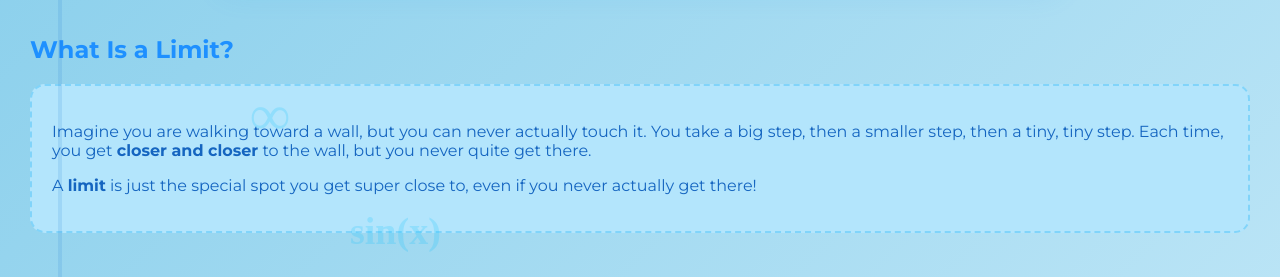
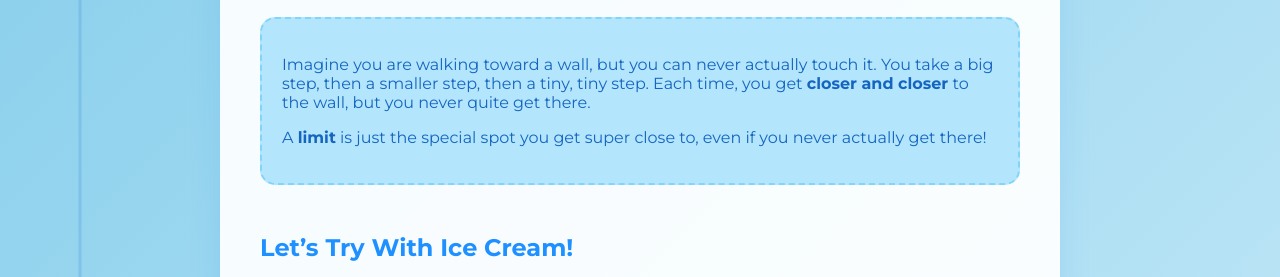
Before and after one commit to AdithyanandGujja/conceptoflimits, a plain HTML site: page index.html in a window 1280 px wide. Shown: the part 236-513 px from the top of the page. Drawn offline with Linux system fonts and the light colour scheme.

Commit message:
Update index.html

```diff
--- a/index.html
+++ b/index.html
@@ -8,15 +8,14 @@
       font-family: 'Montserrat', Arial, sans-serif;
       margin: 0;
       min-height: 100vh;
-      padding: 0 30px;
+      background: linear-gradient(135deg, #87CEEB 0%, #e1f5fe 100%);
       color: #1565C0;
       position: relative;
       overflow-x: hidden;
-      background: linear-gradient(135deg, #87CEEB 0%, #e1f5fe 100%);
     }
-    #calculusBg {
+    #limitCanvas {
       position: fixed;
-      left: 0; top: 0;
+      top: 0; left: 0;
       width: 100vw;
       height: 100vh;
       z-index: 0;
@@ -25,11 +24,11 @@
     .content {
       position: relative;
       z-index: 2;
-      background: rgba(255,255,255,0.88);
-      border-radius: 12px;
+      background: rgba(255,255,255,0.92);
+      border-radius: 14px;
       margin: 40px auto;
       max-width: 760px;
-      box-shadow: 0 6px 32px rgba(33,150,243,0.09);
+      box-shadow: 0 6px 32px rgba(33,150,243,0.13);
       padding: 40px;
     }
     h1 {
@@ -65,10 +64,9 @@
   </style>
 </head>
 <body>
-  <canvas id="calculusBg"></canvas>
+  <canvas id="limitCanvas"></canvas>
   <div class="content">
     <h1>🍦 Welcome to Limit Land! 🍦</h1>
-  </div>
     <h2>What Is a Limit?</h2>
     <div class="fun-box">
       <p>Imagine you are walking toward a wall, but you can never actually touch it. You take a big step, then a smaller step, then a tiny, tiny step. Each time, you get <b>closer and closer</b> to the wall, but you never quite get there.</p>
@@ -117,108 +115,115 @@
   </div>
   <script>
     function resizeCanvas() {
-      const canvas = document.getElementById('calculusBg');
+      const canvas = document.getElementById('limitCanvas');
       canvas.width = window.innerWidth;
       canvas.height = window.innerHeight;
     }
     window.addEventListener('resize', resizeCanvas);
     resizeCanvas();
 
-    const canvas = document.getElementById('calculusBg');
+    const canvas = document.getElementById('limitCanvas');
     const ctx = canvas.getContext('2d');
 
-    // Animated math symbols
-    const symbols = [
-      {text: '∫', x: 120, y: 100, size: 68, dx: 0.6, dy: 0.2, color: "#1976D2"},
-      {text: '∞', x: 400, y: 250, size: 56, dx: -0.5, dy: 0.4, color: "#00BFFF"},
-      {text: 'lim', x: 900, y: 160, size: 44, dx: 0.4, dy: -0.7, color: "#1E90FF"},
-      {text: 'd/dx', x: 700, y: 520, size: 41, dx: -0.6, dy: 0.3, color: "#1976D2"},
-      {text: 'sin(x)', x: 200, y: 600, size: 38, dx: 0.5, dy: -0.4, color: "#00BFFF"},
-      {text: '→', x: 600, y: 400, size: 42, dx: 0.3, dy: 0.5, color: "#1E90FF"},
-    ];
+    // Animation variables
+    const margin = 80;
+    const W = () => canvas.width;
+    const H = () => canvas.height;
+    const curveColor = "#1E90FF";
+    const movingDotColor = "#FFD600";
+    const limitDotColor = "#D72660";
+    const tangentColor = "#43A047";
 
-    // For tangent animation
-    let tangentPos = 0;
-    let tangentDir = 1;
+    let t = 0; // Animation parameter
 
     function animate() {
-      ctx.clearRect(0, 0, canvas.width, canvas.height);
+      ctx.clearRect(0, 0, W(), H());
 
       // Draw axes
       ctx.save();
-      ctx.globalAlpha = 0.13;
+      ctx.globalAlpha = 0.18;
       ctx.strokeStyle = "#1976D2";
-      ctx.lineWidth = 4;
+      ctx.lineWidth = 3;
       ctx.beginPath();
-      ctx.moveTo(60, canvas.height - 80);
-      ctx.lineTo(canvas.width - 60, canvas.height - 80);
-      ctx.moveTo(60, canvas.height - 80);
-      ctx.lineTo(60, 80);
+      ctx.moveTo(margin, H()-margin);
+      ctx.lineTo(W()-margin, H()-margin);
+      ctx.moveTo(margin, H()-margin);
+      ctx.lineTo(margin, margin);
       ctx.stroke();
       ctx.restore();
 
-      // Sine wave
+      // Draw curve: y = sin(x)
       ctx.save();
-      ctx.globalAlpha = 0.25;
-      ctx.strokeStyle = "#00BFFF";
-      ctx.lineWidth = 7;
+      ctx.globalAlpha = 0.35;
+      ctx.strokeStyle = curveColor;
+      ctx.lineWidth = 4;
       ctx.beginPath();
-      for (let x = 60; x < canvas.width - 60; x += 2) {
-        let angle = (x - 60) / 180 * Math.PI + (Date.now()/800);
-        let y = canvas.height - 80 - Math.sin(angle) * 70;
-        if (x === 60) ctx.moveTo(x, y);
-        else ctx.lineTo(x, y);
+      let scaleX = (W() - margin*2)/5; // 0 to 5
+      let scaleY = 120;
+      for(let x=0; x<=5; x+=0.01) {
+        let px = margin + x*scaleX;
+        let py = H()-margin - Math.sin(x)*scaleY;
+        if(x === 0) ctx.moveTo(px, py);
+        else ctx.lineTo(px, py);
       }
       ctx.stroke();
       ctx.restore();
 
-      // Tangent line approaching sine curve
-      tangentPos += tangentDir * 2;
-      if (tangentPos > canvas.width - 260 || tangentPos < 60) tangentDir *= -1;
-      let tx = tangentPos;
-      let tangle = (tx - 60) / 180 * Math.PI + (Date.now()/800);
-      let ty = canvas.height - 80 - Math.sin(tangle) * 70;
+      // Animate moving dot approaching limit point at x = 2
+      let animX = margin + (2 + Math.exp(-t/2)) * scaleX; // approaches x=2
+      let animY = H()-margin - Math.sin(2 + Math.exp(-t/2))*scaleY;
 
-      // Draw tangent
+      // Limit point
+      let limitX = margin + 2*scaleX;
+      let limitY = H()-margin - Math.sin(2)*scaleY;
+
+      // Draw limit point
       ctx.save();
-      ctx.globalAlpha = 0.28;
-      ctx.strokeStyle = "#FFD600";
-      ctx.lineWidth = 4;
-      // Find tangent angle
-      let slope = Math.cos(tangle) * 70 / 180 * Math.PI;
-      let len = 120;
-      let dx = len * Math.cos(Math.atan(slope));
-      let dy = len * Math.sin(Math.atan(slope));
+      ctx.globalAlpha = 0.8;
       ctx.beginPath();
-      ctx.moveTo(tx - dx, ty - dy);
-      ctx.lineTo(tx + dx, ty + dy);
+      ctx.arc(limitX, limitY, 13, 0, 2*Math.PI);
+      ctx.fillStyle = limitDotColor;
+      ctx.fill();
+      ctx.lineWidth = 3;
+      ctx.strokeStyle = "#fff";
       ctx.stroke();
       ctx.restore();
 
-      // Draw approaching point (limit)
+      // Draw moving dot
       ctx.save();
-      ctx.globalAlpha = 0.30;
+      ctx.globalAlpha = 0.95;
       ctx.beginPath();
-      ctx.arc(tx, ty, 16, 0, 2*Math.PI);
-      ctx.fillStyle = "#43A047";
+      ctx.arc(animX, animY, 10, 0, 2*Math.PI);
+      ctx.fillStyle = movingDotColor;
       ctx.fill();
+      ctx.lineWidth = 2;
+      ctx.strokeStyle = "#fff";
+      ctx.stroke();
       ctx.restore();
 
-      // Animate math symbols
-      symbols.forEach(s => {
-        ctx.save();
-        ctx.globalAlpha = 0.19;
-        ctx.font = `bold ${s.size}px serif`;
-        ctx.fillStyle = s.color;
-        ctx.fillText(s.text, s.x, s.y);
-        s.x += s.dx;
-        s.y += s.dy;
-        // Bounce off edges
-        if (s.x < 0 || s.x > canvas.width - 60) s.dx *= -1;
-        if (s.y < 60 || s.y > canvas.height - 60) s.dy *= -1;
-        ctx.restore();
-      });
+      // Draw tangent at limit point
+      ctx.save();
+      ctx.globalAlpha = 0.6;
+      ctx.strokeStyle = tangentColor;
+      ctx.lineWidth = 4;
+      let slope = Math.cos(2); // derivative of sin(x) at x=2
+      let len = 80;
+      ctx.beginPath();
+      ctx.moveTo(limitX - len, limitY - slope*len);
+      ctx.lineTo(limitX + len, limitY + slope*len);
+      ctx.stroke();
+      ctx.restore();
 
+      // Draw label (optional)
+      ctx.save();
+      ctx.globalAlpha = 0.7;
+      ctx.font = "18px Montserrat";
+      ctx.fillStyle = limitDotColor;
+      ctx.fillText("Limit point", limitX+14, limitY-14);
+      ctx.restore();
+
+      // Animate parameter
+      t += 0.07;
       requestAnimationFrame(animate);
     }
     animate();
```
